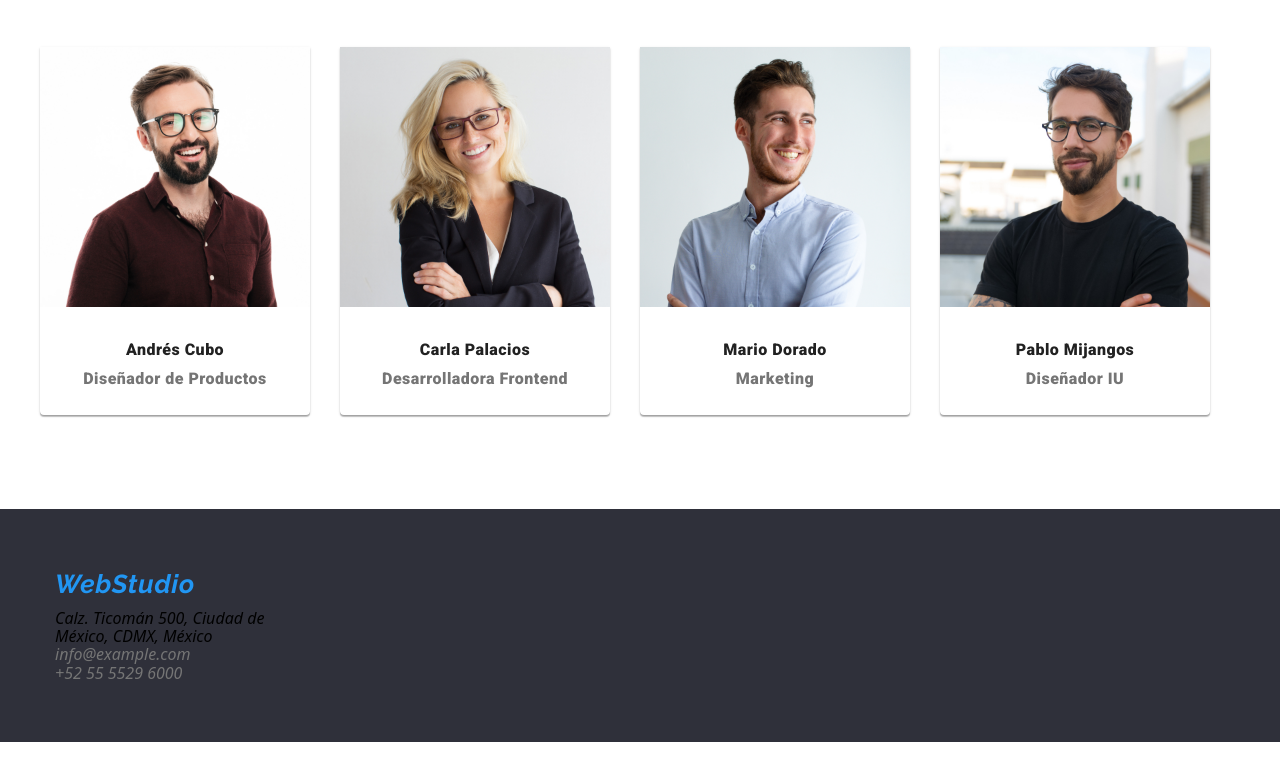
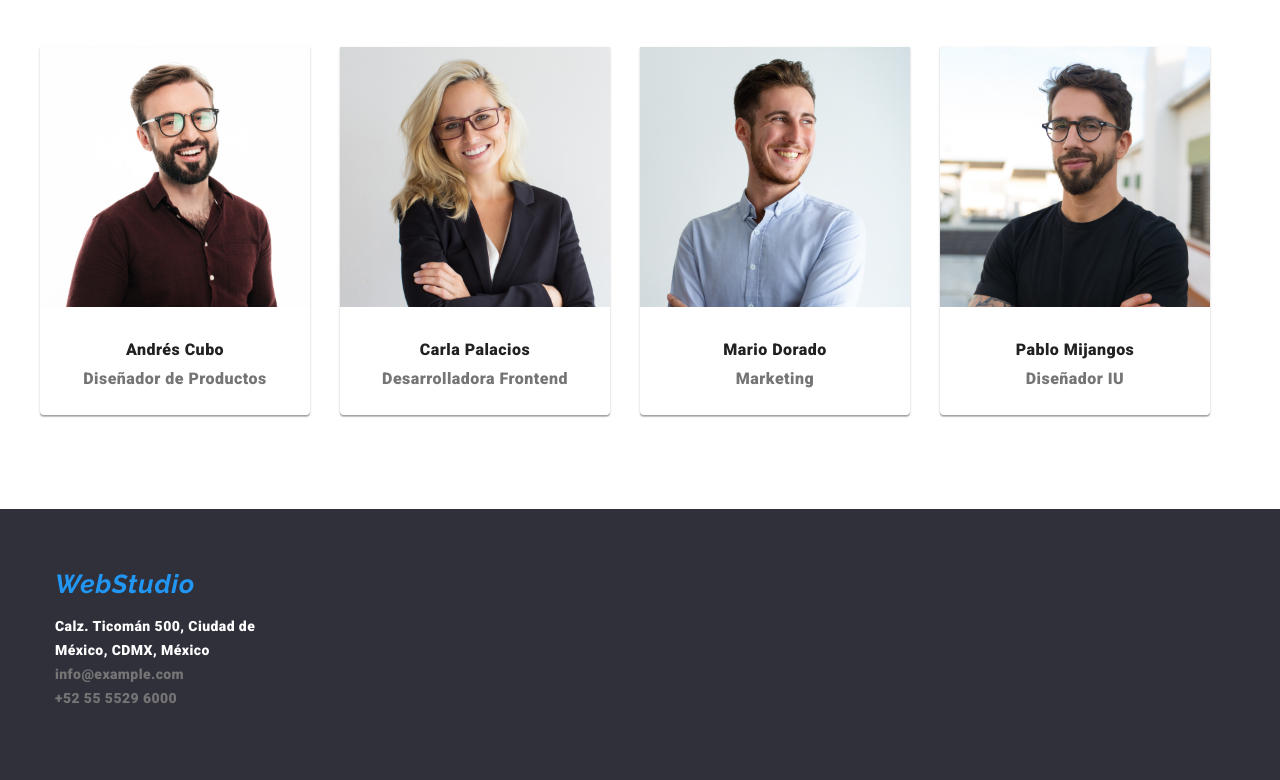
Before and after one commit to V-573/goit-markup-hw-03, a plain HTML site: page index.html in a window 1280 px wide. Shown: the part 1666-2446 px from the top of the page. Before the commit the page ends 2408 px from the top, so only its background shows below. Drawn offline with nearby package versions, Linux system fonts and the light colour scheme.

Commit message:
arreglo de detalle en el footer

```diff
--- a/css/styles.css
+++ b/css/styles.css
@@ -405,6 +405,19 @@ h4 {
 
     }
 
+
+   address p{
+font-family: 'Roboto';
+    font-style: normal;
+    font-weight: 400;
+    font-size: 14px;
+    line-height: 24px;
+    letter-spacing: 0.03em;
+
+    color: #FFFFFF;
+
+    }
+
 .footer2 {
 
     background-color: #2F303A;
--- a/index.html
+++ b/index.html
@@ -196,11 +196,11 @@
           <p class="logo">WebStudio</p>
 
           <address>
-            Calz. Ticomán 500, Ciudad de <br />México, CDMX, México<br />
+           <p> Calz. Ticomán 500, Ciudad de <br />México, CDMX, México<br/>
             <a class="header_email" href="info@example.com">info@example.com</a
-            ><br />
+            ><br/>
             <a class="header_phone" href="+52 55 5529 6000">+52 55 5529 6000</a>
-          </address>
+          </p></address>
         </div>
       </div>
     </footer>
```
Also changed, not shown: portfolio.html (+3 -2 lines).
